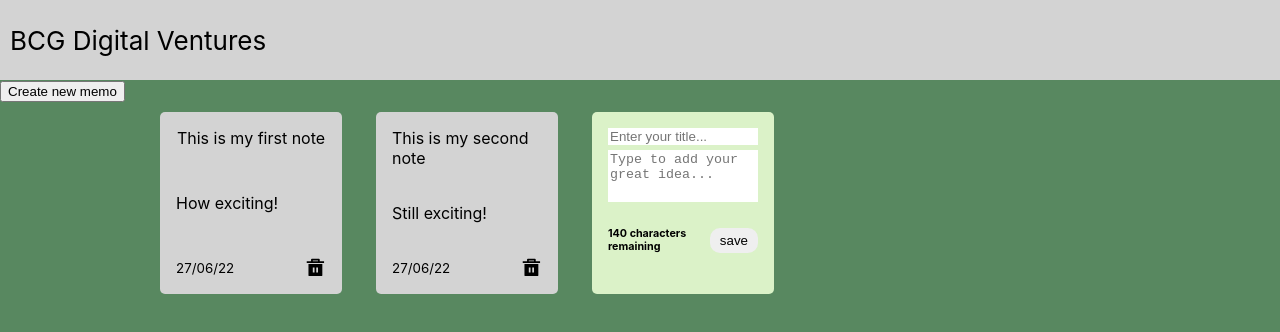
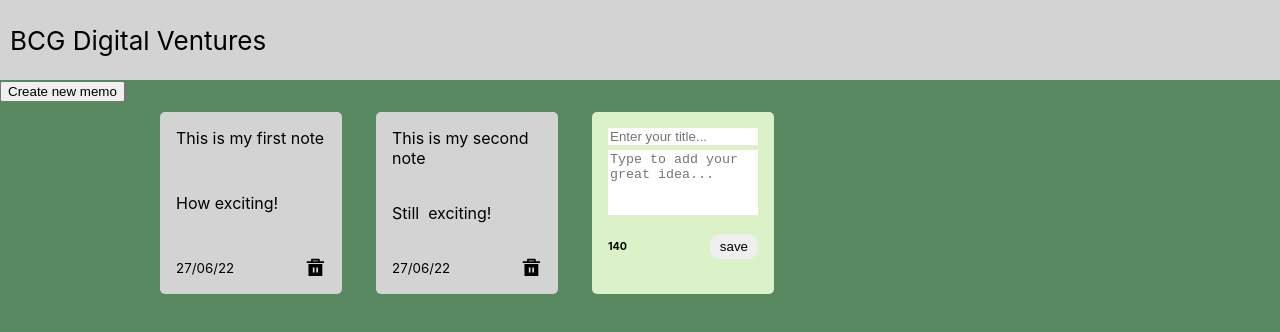
Before and after one commit to KamCoder5/memo-board, a React (Create React App) app: page / in a window 1280 px wide. Shown: the top 332 px of the page. Built offline with nearby package versions, Linux system fonts and the light colour scheme.

Commit message:
Added character limit, and allowed for line breaks inside the note

```diff
--- a/src/components/NewMemo.js
+++ b/src/components/NewMemo.js
@@ -4,18 +4,24 @@
     memoTitle: "",
     memoBody: "",
   });
+  const characterLimit = 140;
 
   function handleNewMemoInput(event) {
     const input = event.target.value;
+    if (characterLimit - input.length >= 0) {
       setNewMemoInput({
         ...newMemoInput,
         [event.target.name]: input,
       });
     }
+  }
 
   function handleSaveClick(event) {
+    if (newMemoInput.trim().length > 0) {
       props.handleAddNewMemoToBoard(newMemoInput);
+      setNewMemoInput("");
       event.preventDefault();
+    }
   }
 
   return (
@@ -37,7 +43,7 @@
         onChange={handleNewMemoInput}
       ></textarea>
       <div className="memo-footer">
-        <h6>140 characters remaining</h6>
+        <h6>{characterLimit - newMemoInput.memoBody.length}</h6>
         <button className="save" onClick={handleSaveClick}>
           save
         </button>
--- a/src/index.css
+++ b/src/index.css
@@ -75,6 +75,7 @@
   display: flex;
   flex-direction: column;
   justify-content: space-between;
+  white-space: pre-wrap;
 }
 
 .memo-footer {
```
Lines whose indentation alone changed are shown as unchanged.
